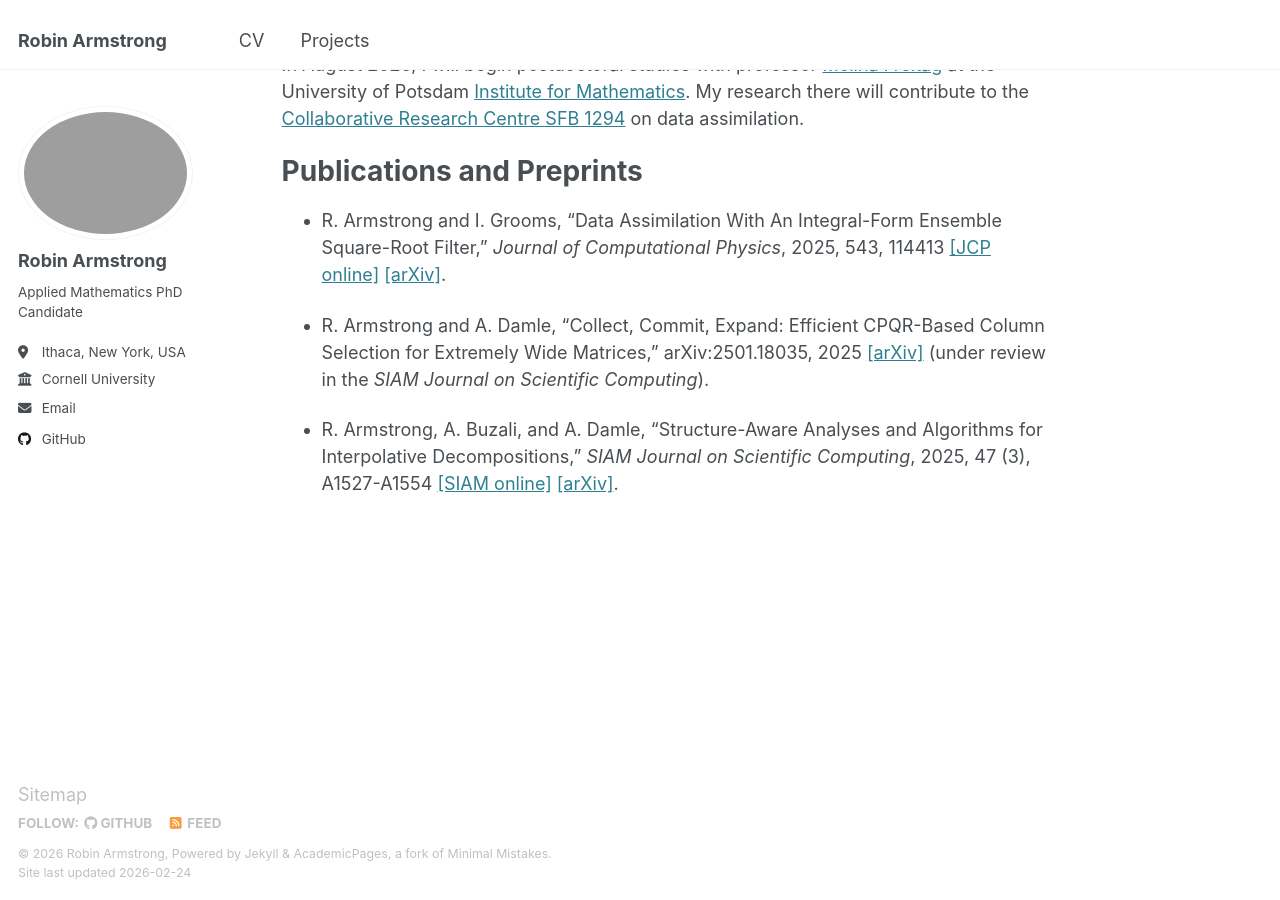
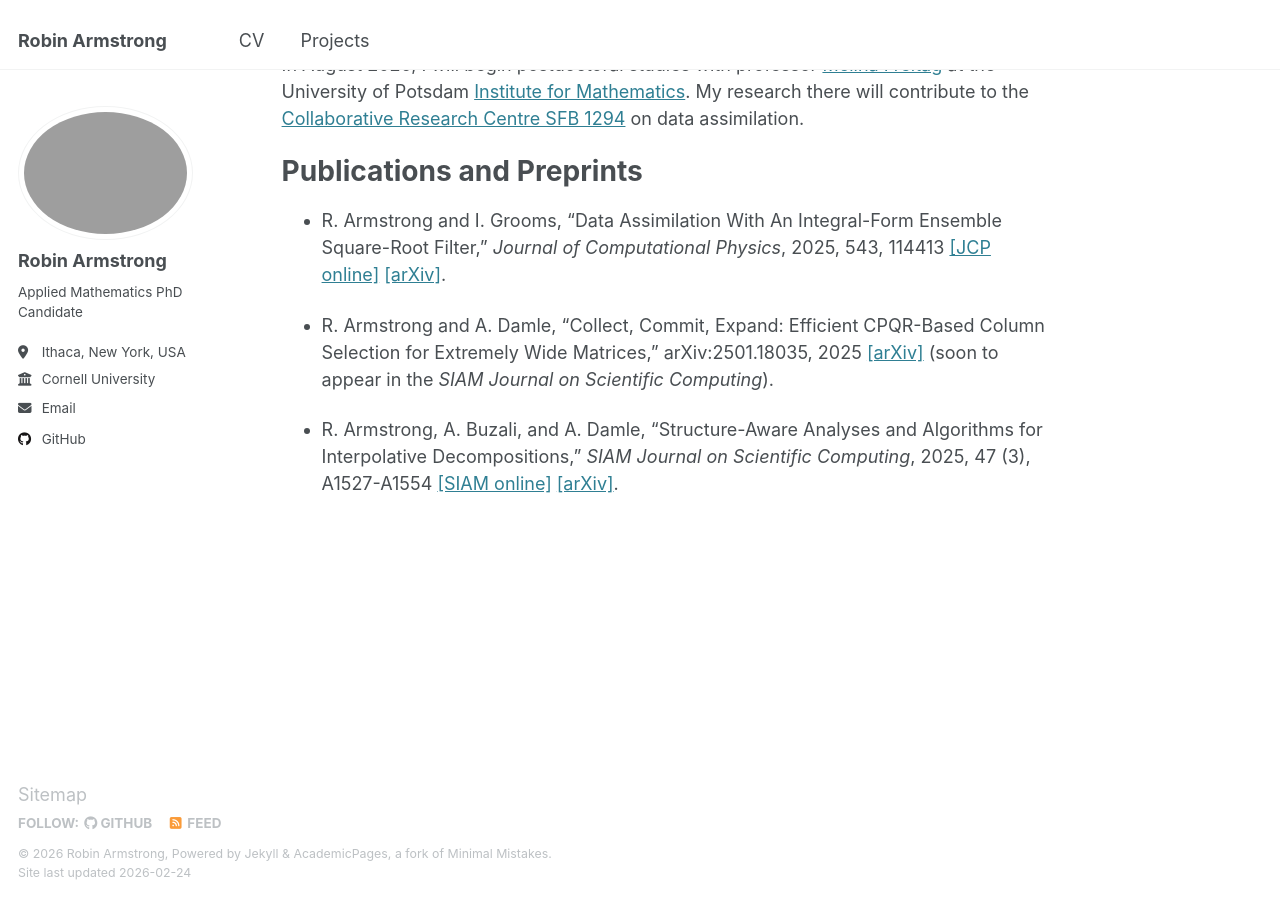
Before and after one commit to robin-armstrong/robin-armstrong.github.io, a Jekyll site: the page built from _pages/about.md, in a window 1280 px wide and 900 px high, scrolled down 522 px. Built offline with Jekyll 4.4.1, drawn with Linux system fonts in a browser that asks for light colours.

Commit message:
Front page update.

```diff
--- a/_pages/about.md
+++ b/_pages/about.md
@@ -17,6 +17,6 @@
 
 - R. Armstrong and I. Grooms, "Data Assimilation With An Integral-Form Ensemble Square-Root Filter," _Journal of Computational Physics_, 2025, 543, 114413 [[JCP online]](https://doi.org/10.1016/j.jcp.2025.114413) [[arXiv]](https://arxiv.org/abs/2503.00253).
 
-- R. Armstrong and A. Damle, "Collect, Commit, Expand: Efficient CPQR-Based Column Selection for Extremely Wide Matrices," arXiv:2501.18035, 2025 [[arXiv]](https://arxiv.org/abs/2501.18035) (under review in the _SIAM Journal on Scientific Computing_).
+- R. Armstrong and A. Damle, "Collect, Commit, Expand: Efficient CPQR-Based Column Selection for Extremely Wide Matrices," arXiv:2501.18035, 2025 [[arXiv]](https://arxiv.org/abs/2501.18035) (soon to appear in the _SIAM Journal on Scientific Computing_).
 
 - R. Armstrong, A. Buzali, and A. Damle, "Structure-Aware Analyses and Algorithms for Interpolative Decompositions," _SIAM Journal on Scientific Computing_, 2025, 47 (3), A1527-A1554 [[SIAM online]](https://doi.org/10.1137/23M1610811) [[arXiv]](https://arxiv.org/abs/2310.09452).
```
